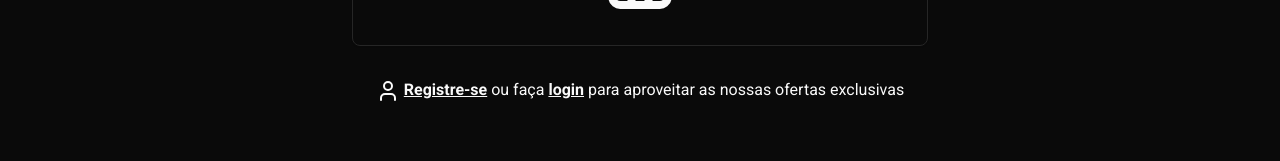
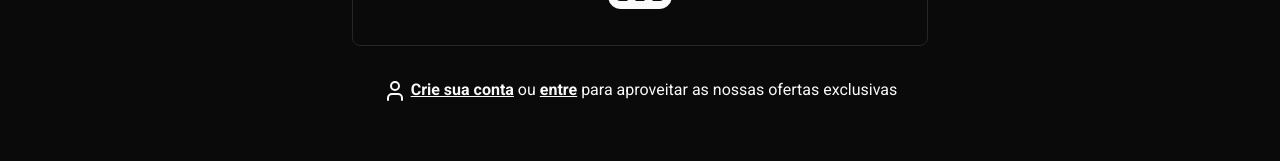
Before and after one commit to ViniciusCestarii/blockotlin-ui, a Next.js app: page /cart in a window 1280 px wide. Shown: the part 262-423 px from the top of the page. Built offline with nearby package versions, Linux system fonts and the light colour scheme; no server answers.

Commit message:
feat: improve cart no login

```diff
--- a/src/app/(other)/cart/user-cart.tsx
+++ b/src/app/(other)/cart/user-cart.tsx
@@ -23,11 +23,11 @@ const UserCart = () => {
         <p className="max-w-xl mx-auto px-2 py-2 text-center">
           <User className="inline" />{' '}
           <Link className="font-semibold underline" href="/signup">
-            Registre-se
+            Crie sua conta
           </Link>{' '}
-          ou faça{' '}
-          <Link className="font-semibold underline" href="/signup">
-            login
+          ou{' '}
+          <Link className="font-semibold underline" href="/login">
+            entre
           </Link>{' '}
           para aproveitar as nossas ofertas exclusivas
         </p>
```
